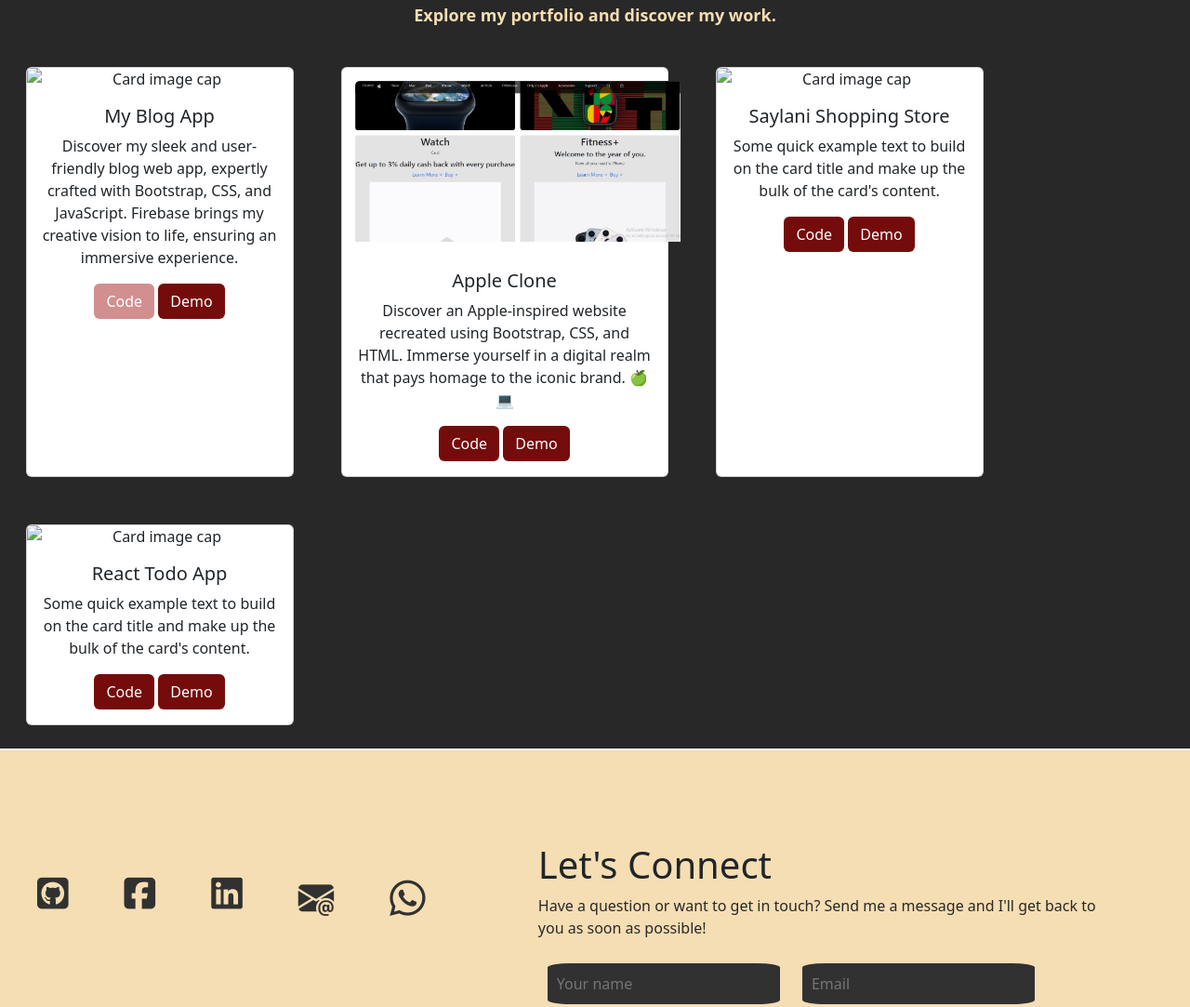
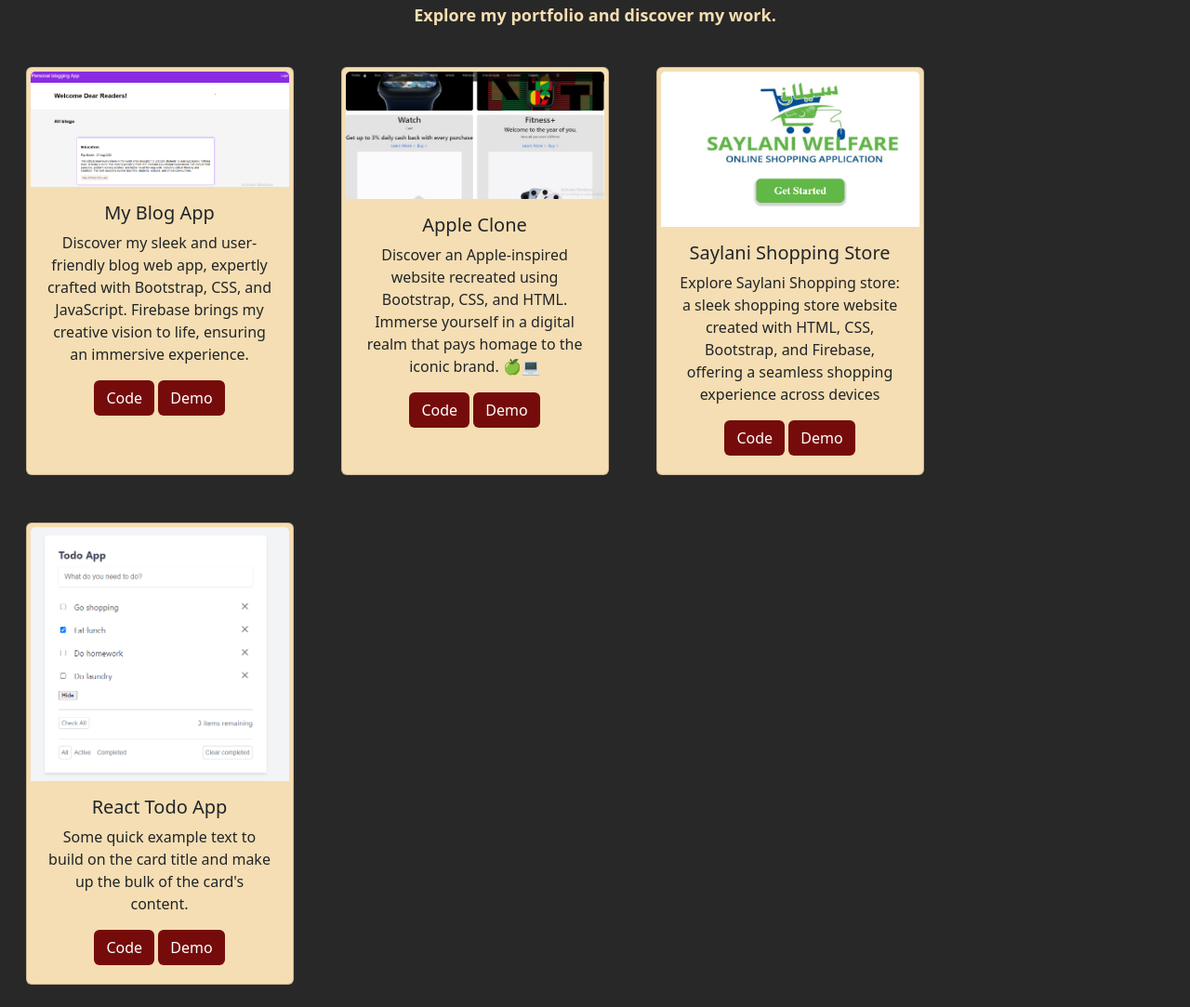
Before and after one commit to summaiya-sikandar/Portfolio, a plain HTML site: page index.html in a window 1280 px wide. Shown: the part 1966-3049 px from the top of the page at 93% size. Drawn offline with nearby package versions, Linux system fonts and the light colour scheme.

Commit message:
second stage

```diff
--- a/index.css
+++ b/index.css
@@ -157,6 +157,7 @@
 
 }
 .Portfolio-card{
+    background-color: wheat;
     margin: 2%;
     width: fit-content;
 }
--- a/index.html
+++ b/index.html
@@ -115,17 +115,19 @@
         <br>
         <p class="liner">Explore my portfolio and discover my work.</p>
         <div class="porfolioDiv">
-          <div class="card Portfolio-card" style="width: 18rem;">
-            <img class="card-img-top" src="..." alt="Card image cap">
+
+          <div class="card Portfolio-card" style="width: 18rem; background-color: wheat; padding: 4px;">
+            <img class="card-img-top" src="./images/blogApp.png" alt="Card image cap">
             <div class="card-body">
               <h5 class="card-title">My Blog App</h5>
               <p class="card-text">Discover my sleek and user-friendly blog web app, expertly crafted with Bootstrap, CSS, and JavaScript. Firebase brings my creative vision to life, ensuring an immersive experience. </p>
-              <a href="https://github.com/summaiya-sikandar/miniHackathon" target="_blank" class="btn " style=" background-color: #d28f8f; color: white;">Code</a>
+              <a href="https://github.com/summaiya-sikandar/miniHackathon" target="_blank" class="btn " style=" background-color:  rgba(116, 11, 11, 0.993); color: white;">Code</a>
               <a href="https://vermillion-dasik-e5d79e.netlify.app/" class="btn " target="_blank" style="background-color:  rgba(116, 11, 11, 0.993); color: white;">Demo</a>
             </div>
           </div>
-          <div class="card Portfolio-card " style="width: 22rem;">
-            <img class="card-img-top portfolioPicture" src="./images/AppleClonePicture - Copy.jpg" alt="Card image cap">
+
+          <div class="card Portfolio-card " style="width: 18rem; background-color: wheat; padding: 4px;">
+            <img class="card-img-top " src="./images/AppleClonePicture - Copy.jpg" alt="Card image cap">
             <div class="card-body">
               <h5 class="card-title">Apple Clone</h5>
               <p class="card-text">
@@ -134,24 +136,27 @@
               <a href="https://statuesque-valkyrie-b29a03.netlify.app/" class="btn " target="_blank" style="background-color:  rgba(116, 11, 11, 0.993); color: white;">Demo</a>
             </div>
           </div>
-          <div class="card Portfolio-card" style="width: 18rem;">
-            <img class="card-img-top" src="..." alt="Card image cap">
+
+          <div class="card Portfolio-card" style="width: 18rem; background-color: wheat; padding: 4px;">
+            <img class="card-img-top" src="./images/saylaniShoppingStore.png" alt="Card image cap">
             <div class="card-body">
               <h5 class="card-title">Saylani Shopping Store</h5>
-              <p class="card-text">Some quick example text to build on the card title and make up the bulk of the card's content.</p>
+              <p class="card-text">Explore Saylani Shopping store: a sleek shopping store website created with HTML, CSS, Bootstrap, and Firebase, offering a seamless shopping experience across devices</p>
               <a href="https://github.com/summaiya-sikandar/Saylani-Shopping-store" target="_blank" class="btn " style="background-color:  rgba(116, 11, 11, 0.993); color: white;">Code</a>
               <a href="https://saylanishoppingstore.netlify.app/" class="btn " target="_blank" style="background-color:  rgba(116, 11, 11, 0.993); color: white;">Demo</a>
             </div>
           </div>
-          <div class="card Portfolio-card" style="width: 18rem;">
-            <img class="card-img-top" src="..." alt="Card image cap">
+
+          <div class="card Portfolio-card" style="width: 18rem; background-color: wheat; padding: 4px;">
+            <img class="card-img-top" src="./images/todoApp.png" alt="Card image cap">
             <div class="card-body">
               <h5 class="card-title">React Todo App</h5>
               <p class="card-text">Some quick example text to build on the card title and make up the bulk of the card's content.</p>
-              <a href="#" target="_blank" class="btn " style="background-color:  rgba(116, 11, 11, 0.993); color: white;">Code</a>
+              <a href="https://63451488aa120b7709c82d12--maiya-todo-app.netlify.app/" target="_blank" class="btn " style="background-color:  rgba(116, 11, 11, 0.993); color: white;">Code</a>
               <a href="#" class="btn " target="_blank" style="background-color:  rgba(116, 11, 11, 0.993); color: white;">Demo</a>
             </div>
           </div>
+
         </div>
 
     </div>
@@ -186,11 +191,6 @@
             </span>
 
 
-
-<!--
-            <a href ="mailto:summaiyaasikandar@gmail.com?Subject=Hello" target="_blank"
-            >Send Email</a> -->
-
         </div>
         <form class="ContactForm">
             <h1 class="contactheading">Let's Connect</h1>
```
Also changed, not shown: images/blogApp.png (added), images/saylaniShoppingStore.png (added), images/todoApp.png (added).
